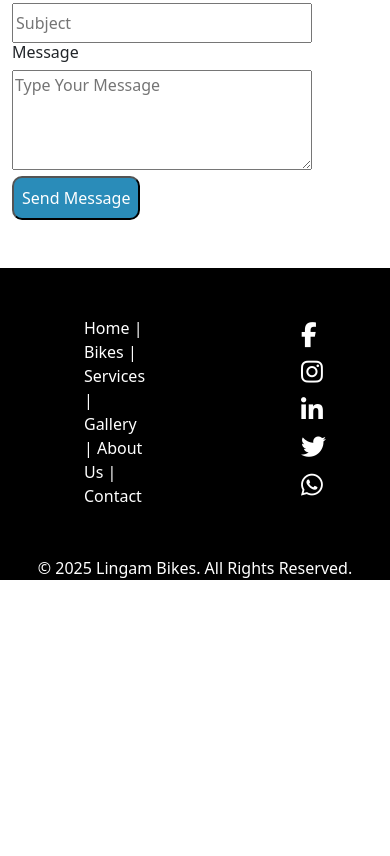
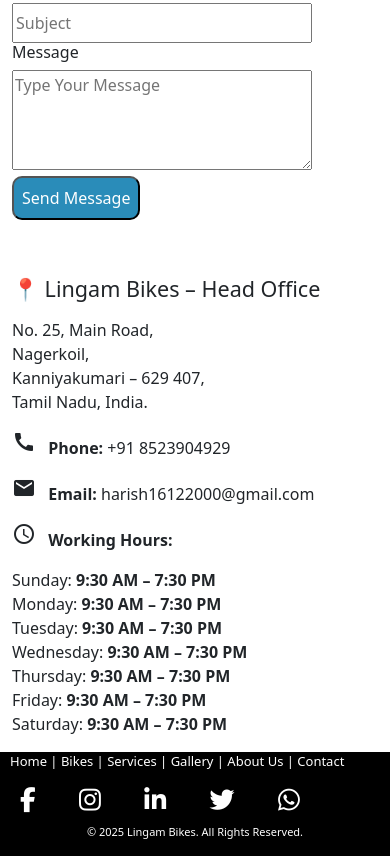
Before and after one commit to harish16122000-oss/bootstrap, a plain HTML site: page index.html in a window 390 px wide. Shown: the part 5214-6070 px from the top of the page. Before the commit the page ends 5794 px from the top, so only its background shows below. Drawn offline with nearby package versions, Linux system fonts and the light colour scheme.

Commit message:
Add files via upload

```diff
--- a/index.html
+++ b/index.html
@@ -12,6 +12,8 @@
     crossorigin="anonymous"></script>
   <link rel="stylesheet" href="./style.css">
   <link rel="stylesheet" href="https://cdnjs.cloudflare.com/ajax/libs/font-awesome/6.5.1/css/all.min.css">
+  <link href="https://fonts.googleapis.com/icon?family=Material+Icons" rel="stylesheet">
+
 
   <style>
 
@@ -20,45 +22,7 @@
 
 <body>
 
-  <!-- <nav class="navbar navbar-expand-lg navbar-dark bg-dark">
-  <div class="container-fluid">
-      <img src="./imager/e1d17ba8fb634dca820f4b890f5e1646-free.png"  alt=""height="100px" class="mx-md-3">
-    <a class="navbar-brand rope ms-md-2" href="#">LINGAM BIKES</a>
-    <button class="navbar-toggler" type="button" data-bs-toggle="collapse" data-bs-target="#navbarNavDropdown" aria-controls="navbarNavDropdown" aria-expanded="false" aria-label="Toggle navigation">
-      <span class="navbar-toggler-icon"></span>
-    </button>
-    <div class="collapse navbar-collapse rat " id="navbarNavDropdown">
-      <ul class="navbar-nav">
-        <li class="nav-item">
-          <a class="nav-link active" aria-current="page" href="#">Home</a>
-        </li>
-        <li class="nav-item">
-          <a class="nav-link " href="#">about</a>
-        </li>
-        <li class="nav-item">
-          <a class="nav-link" href="#bikes">Features</a>
-        </li>
-        <li class="nav-item">
-          <a class="nav-link" href="#models">Bike Models</a>
-        </li>
-        <li class="nav-item">
-          <a class="nav-link" href="#">Contact</a>
-        </li>
-        <li class="nav-item dropdown">
-          <a class="nav-link dropdown-toggle" href="#" id="navbarDropdownMenuLink" role="button" data-bs-toggle="dropdown" aria-expanded="false">
-            Dropdown link
-          </a>
-          <ul class="dropdown-menu bg-dark" aria-labelledby="navbarDropdownMenuLink">
-            <li><a class="dropdown-item" href="#">Action</a></li>
-            <li><a class="dropdown-item" href="#">Another action</a></li>
-            <li><a class="dropdown-item" href="#">Something else here</a></li>
-          </ul>
-        </li>
-      </ul>
-    </div>
-  </div>
-</nav>
-   -->
+
   <nav class="navbar nert navbar-expand-lg navbar-dark bg-dark">
     <div class="container-fluid">
       <img src="./imager/e1d17ba8fb634dca820f4b890f5e1646-free.png" alt="" height="100px" class="mx-md-3">
@@ -73,7 +37,7 @@
           <a class="nav-link mit" href="#abouter">About</a>
           <a class="nav-link mit" href="#bikes">Features</a>
           <a class="nav-link mit" href="#models">Bike Models</a>
-          <a class="nav-link mit" href="#">Contact</a>
+          <a class="nav-link mit" href="#contact">Contact</a>
 
           <a class="nav-link disabled" href="#" tabindex="-1" aria-disabled="true"> </a>
         </div>
@@ -261,11 +225,11 @@
       </div>
     </div>
   </section>
-  <section>
+  <section id="contact">
     <div class="contact container">
-      <div class=" d-md-flex justify-content-center h1 klo my-5 md-py-5">Contact Us</div>
+      <div class=" d-md-flex justify-content-center h1 klo my-5 md-py-5 ps-5 ms-5">Contact Us</div>
 
-
+        <div class="d-md-flex g-3">
       <div class="former">
         <form action="">
           <div class="mt-md-4">
@@ -285,20 +249,53 @@
             <textarea class="npe"  cols="79"  rows="10" placeholder="Type Your Message"></textarea>
           </div>
           <button class="mt-md-4 mb-5 p-2 yer"> Send Message</button>
+         </form>
+      </div>
+      <div class="ms-md-5 ps-md-5">  <h4 class="mb-3 mt-2">📍 Lingam Bikes – Head Office</h4>
 
+    <p>
+      No. 25, Main Road,<br>
+      Nagerkoil,<br>
+      Kanniyakumari – 629 407,<br>
+      Tamil Nadu, India.
+    </p>
+       <p>
+      <span class="material-icons me-2">call</span>
+  <strong>Phone:</strong> +91 8523904929</p>
 
+    </p>
 
-        </form>
+    <p>
+       <span class="material-icons me-2">email</span>
+  <strong>Email:</strong> harish16122000@gmail.com
+    </p>
+
+    <p class=" mt-md-5  ">
+      <span class="material-icons me-2">schedule</span>
+      <strong>Working Hours:</strong>
+
+     <ul class="list-unstyled mb-0">
+    <li>Sunday: <strong>9:30 AM – 7:30 PM</strong></li>
+    <li>Monday: <strong>9:30 AM – 7:30 PM</strong></li>
+    <li>Tuesday: <strong>9:30 AM – 7:30 PM</strong></li>
+    <li>Wednesday: <strong>9:30 AM – 7:30 PM</strong></li>
+    <li>Thursday: <strong>9:30 AM – 7:30 PM</strong></li>
+    <li>Friday: <strong>9:30 AM – 7:30 PM</strong></li>
+    <li>Saturday: <strong>9:30 AM – 7:30 PM</strong></li>
+  </ul>
+</div>
+    </p>
+  </div>
       </div>
     </div>
   </section>
   <div class="footer">
-    <div class="row">
-      <div class=" col p-5 ms-5  ">
+    <div class="d-block d-md-flex justify-content-evenly   ">
+      <div class="  coler  p-md-3   coler  ">
         Home | Bikes | Services | Gallery | About Us | Contact
       </div>
 
-      <div class=" col p-5 ms-5 social-icons">
+      <div class=" coler p-md-3 ms-md-5 ps-md-5  social-icons coler">
         <a href="#"><i class="fab fa-facebook-f"></i></a>
         <a href="#"><i class="fab fa-instagram"></i></a>
         <a href="#"><i class="fab fa-linkedin-in"></i></a>
@@ -306,7 +303,7 @@
         <a href="#"><i class="fab fa-whatsapp"></i></a>
       </div>
     </div>
-    <div class="d-flex justify-content-center md-me-5"> &copy; 2025 Lingam Bikes. All Rights Reserved.</div>
+    <div class="d-flex justify-content-center  pb-3 ment "> &copy; 2025 Lingam Bikes. All Rights Reserved.</div>
   </div>
 </body>
 
--- a/style.css
+++ b/style.css
@@ -113,7 +113,8 @@
   transition: 0.3s;
 }
 .social-icons{
-  word-spacing: 50px;
+  word-spacing: 30px;
+
 }
 
 .social-icons a:hover {
@@ -183,6 +184,23 @@
    .tre{
       width:300px ;
     }
+  .coler{
+
+     margin-top: 10px;
+     font-size: 13px;
+     margin-left: 10px;
+
+  }
+.colern{
+   display: flex;
+}
+  .ment{
+    font-size: 11px;
+    margin-top: 5px;
+  }
+  .social-icons{
+    word-spacing: 20px;
+  }
 
   }
   @media (min-width:650px) {
```
